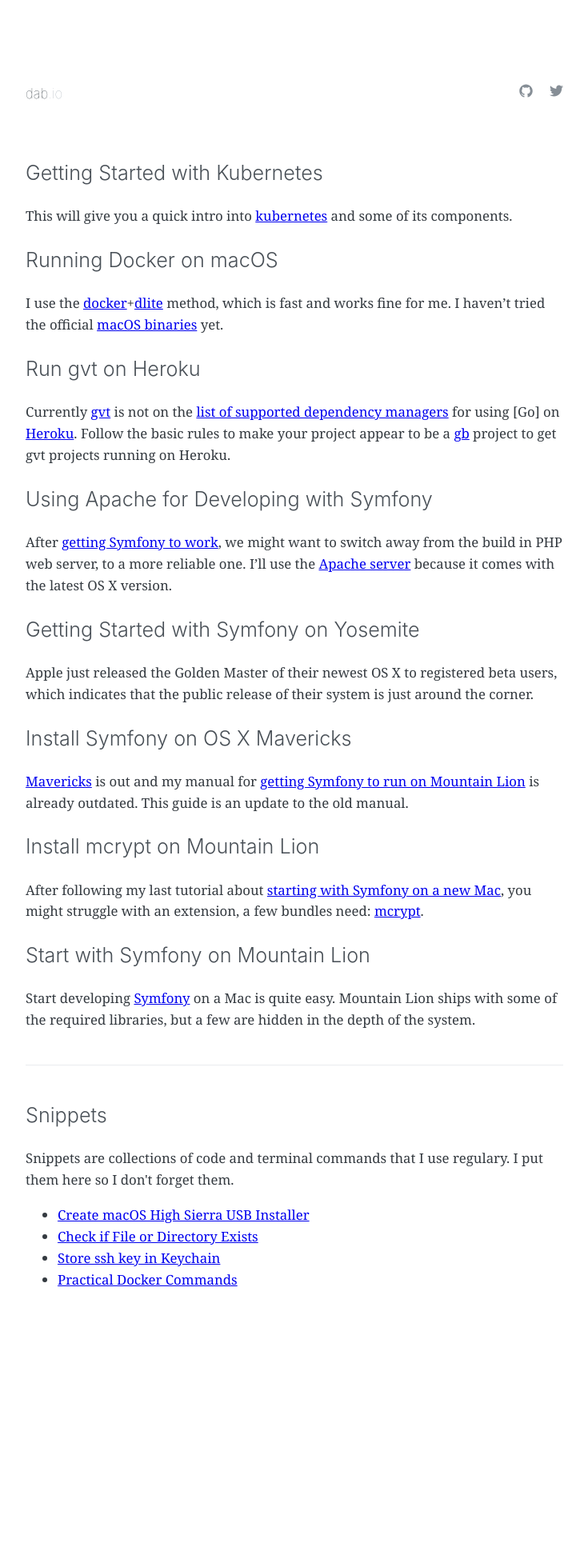
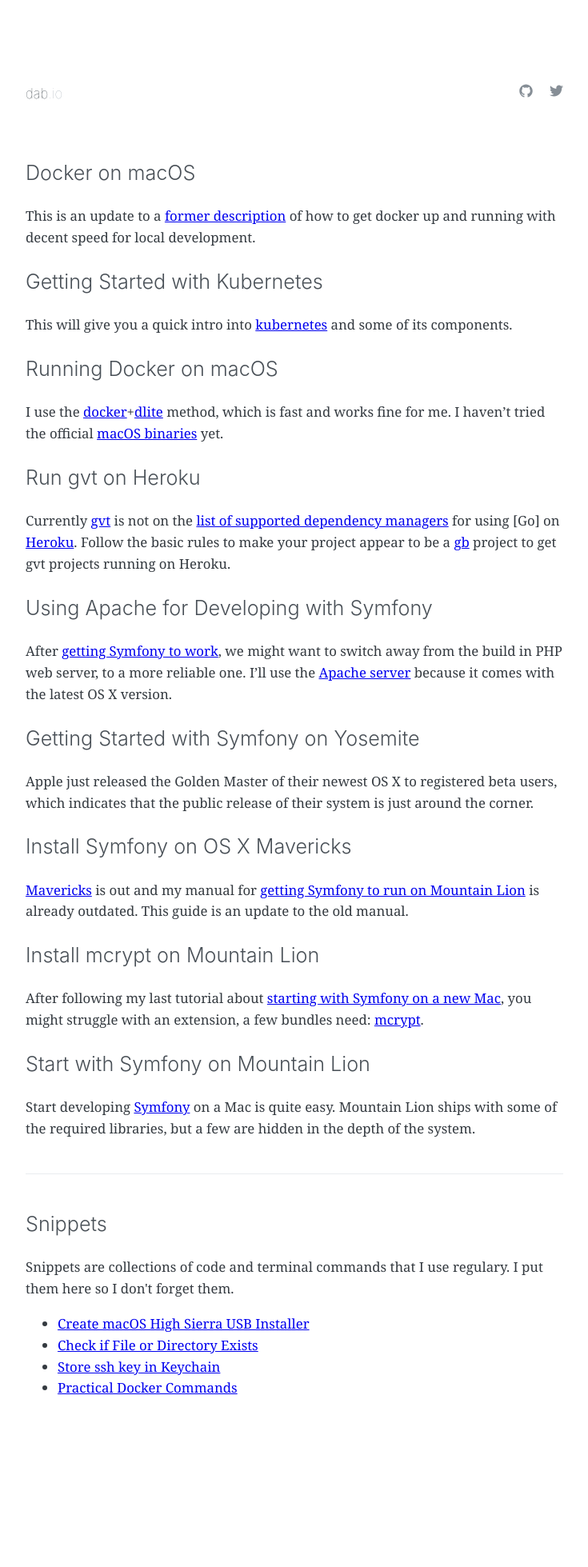
Before and after one commit to dabio/dabio, a Jekyll site: the page built from index.md, in a window 1280 px wide. Shown: the whole page at 80% size, without its empty margins (272-1007 px from the left). Built offline with Jekyll 4.4.1, drawn with Linux system fonts in a browser that asks for light colours; before the commit the page ends 1823 px from its top, so only the background shows below that; part of the change alters nothing that is shown.

Commit message:
new dlite manual

````diff
--- a/_posts/2017-10-22-running-docker-on-macos.md
+++ b/_posts/2017-10-22-running-docker-on-macos.md
@@ -8,6 +8,8 @@ tags:
     - dlite
 ---
 I use the [docker][docker]+[dlite][dlite] method, which is fast and works fine for me. I haven't tried the official [macOS binaries][docker-mac] yet.
+
+_This manual is outdated. See the [latest version for getting docker up and running]({% post_url 2018-01-19-docker-on-macos %})._
 
 ```bash
 $ brew install docker dlite
--- /dev/null
+++ b/_posts/2018-01-19-docker-on-macos.md
@@ -0,0 +1,56 @@
+---
+layout: post
+title: "Docker on macOS"
+date: 2018-01-18 10:00
+tags:
+    - bash
+    - docker
+    - dlite
+---
+This is an update to a [former description]({% post_url 2017-10-22-running-docker-on-macos %}) of how to get docker up and running with decent speed for local development.
+
+## Remove Outdated Installation
+
+If you followed my other description, use these steps to remove the old version of [`dlite`][dlite].
+
+```bash
+$ sudo dlite uninstall
+$ brew uninstall dlite
+$ rm /etc/exports
+$ sudo rm /var/run/docker.sock
+```
+
+Do the last step only when there is only one entry in your `/etc/exports` file. Otherwise lokate the `dlite` entry and remove it manually.
+
+## Install Latest dlite Version
+
+I assume you have [Homebrew][brew] installed and you are familiar with it.
+
+Install the required dependencies first.
+
+```bash
+$ brew install libev docker
+```
+
+[Docker][docker] is obviously needed and `libev` is necessary for building the system for `dlite`.
+
+Install the latest version of `dlite`.
+
+```bash
+$ curl -OL https://github.com/nlf/dlite/releases/download/2.0.0-beta9/dlite
+$ mv dlite /usr/local/bin/
+$ chmod 0755 /usr/local/bin/dlite
+```
+
+Init and start it.
+
+```bash
+$ dlite init
+$ dlite start
+```
+
+Check if everything is working fine with `docker version`.
+
+  [brew]: https://brew.sh
+  [docker]: https://www.docker.com/
+  [dlite]: https://github.com/nlf/dlite
````
Also changed, not shown: Gemfile.lock, 1 other file.
